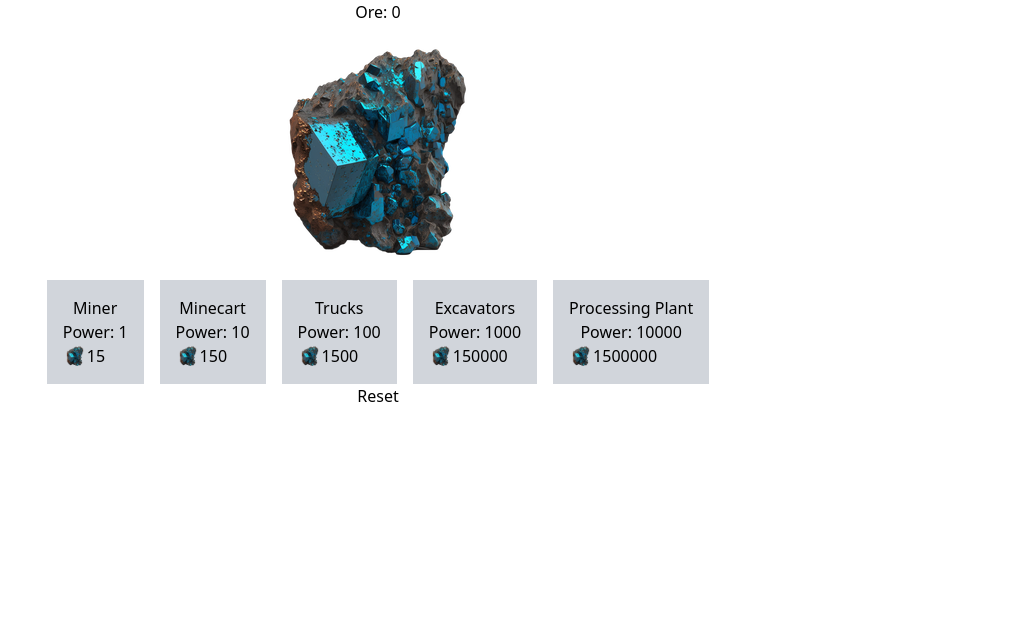
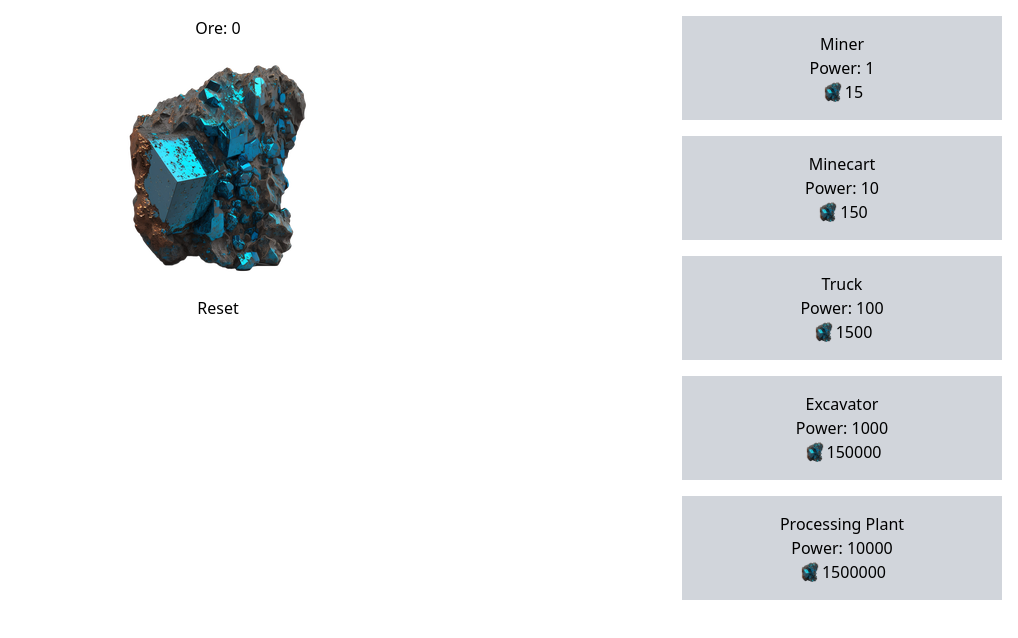
Before and after one commit to RoyalF4/ore-clicker, a React (Vite) app: page / in a window 1280 px wide. Shown: the top 638 px of the page, without its empty margins (262-1280 px from the left). Built offline with nearby package versions, Linux system fonts and the light colour scheme.

Commit message:
feat: :sparkles: add tooltip to additions

```diff
--- a/src/App.tsx
+++ b/src/App.tsx
@@ -22,7 +22,8 @@ export default function App() {
   }
 
   return (
-    <main className="flex flex-col items-center">
+    <main className="flex p-4">
+      <div className="flex flex-1 flex-col items-center">
         <p>Ore: {ore}</p>
         <button className=" cursor-pointer" onClick={handleClick}>
           <img
@@ -31,8 +32,9 @@ export default function App() {
             alt="chunk of ore"
           />
         </button>
+        <button onClick={handleReset}>Reset</button>
+      </div>
       <Additions additions={additions} dispatch={dispatch} />
-      <button onClick={handleReset}>Reset</button>
     </main>
   );
 }
--- a/src/components/Additions.tsx
+++ b/src/components/Additions.tsx
@@ -1,4 +1,5 @@
 import { Action, Addition } from "../../types";
+import Tooltip from "./Tooltip";
 
 import AdditionsItem from "./AdditionsItem";
 
@@ -9,13 +10,15 @@ type AdditionsProps = {
 
 function Additions({ additions, dispatch }: AdditionsProps) {
   return (
-    <div className="flex gap-4">
+    <div className="flex flex-col gap-4">
       {additions.map((addition) => (
-        <AdditionsItem
-          addition={addition}
-          key={addition.name}
-          dispatch={dispatch}
-        />
+        <Tooltip addition={addition} key={addition.name}>
+          <AdditionsItem
+            addition={addition}
+            key={addition.name}
+            dispatch={dispatch}
+          />
+        </Tooltip>
       ))}
     </div>
   );
--- a/src/components/AdditionsItem.tsx
+++ b/src/components/AdditionsItem.tsx
@@ -1,4 +1,5 @@
 import { Action, Addition } from "../../types";
+import formatName from "../utils/formatName";
 import getCost from "../utils/getCost";
 //import getCost from "../utils/getCost";
 
@@ -16,11 +17,11 @@ function AdditionsItem({ addition, dispatch }: AdditionProps) {
   }
 
   return (
-    <button className="bg-gray-300 p-4" onClick={handleClick}>
+    <button className="w-80 bg-gray-300 p-4" onClick={handleClick}>
       <div>
-        <p className="capitalize">{name.split("-").join(" ")}</p>
+        <p className="capitalize">{formatName(name)}</p>
         <p>Power: {power}</p>
-        <p className="flex">
+        <p className="flex justify-center">
           <img src="/images/ore.png" alt="" className="w-6" /> {cost}
         </p>
       </div>
--- /dev/null
+++ b/src/components/Tooltip.tsx
@@ -0,0 +1,33 @@
+import { Addition } from "../../types";
+import formatName from "../utils/formatName";
+
+type TooltipProps = {
+  children: React.ReactElement;
+  addition: Addition;
+};
+
+function Tooltip({ children, addition }: TooltipProps) {
+  const { name, owned, power } = addition;
+  return (
+    <div className="group relative">
+      {children}
+      <div className="pointer-events-none absolute right-full top-0 mr-4 w-80 bg-gray-600 p-2 text-white opacity-0 group-hover:opacity-100">
+        <p className="font-bold capitalize leading-none">{formatName(name)}</p>
+        <p className="py-.5 inline-block rounded bg-gray-200 px-2 text-xs font-bold text-black">
+          Owned: {owned}
+        </p>
+        <ul className="list-inside list-disc text-xs">
+          <li>
+            Each {formatName(name)} produces {power} ore per second
+          </li>
+          <li>
+            {owned} {`${formatName(name)}${owned === 1 ? "" : "s"}`} producing{" "}
+            {power} ore per second
+          </li>
+        </ul>
+      </div>
+    </div>
+  );
+}
+
+export default Tooltip;
--- a/src/hooks/UseLocalStorage.ts
+++ b/src/hooks/UseLocalStorage.ts
@@ -19,13 +19,13 @@ export const initialState: GameState = {
       owned: 0,
     },
     {
-      name: "trucks",
+      name: "truck",
       baseCost: 1500,
       power: 100,
       owned: 0,
     },
     {
-      name: "excavators",
+      name: "excavator",
       baseCost: 150000,
       power: 1000,
       owned: 0,
--- /dev/null
+++ b/src/utils/formatName.ts
@@ -0,0 +1,3 @@
+export default function formatName(name: string) {
+  return name.split("-").join(" ");
+}
```
Lines whose indentation alone changed are shown as unchanged.
